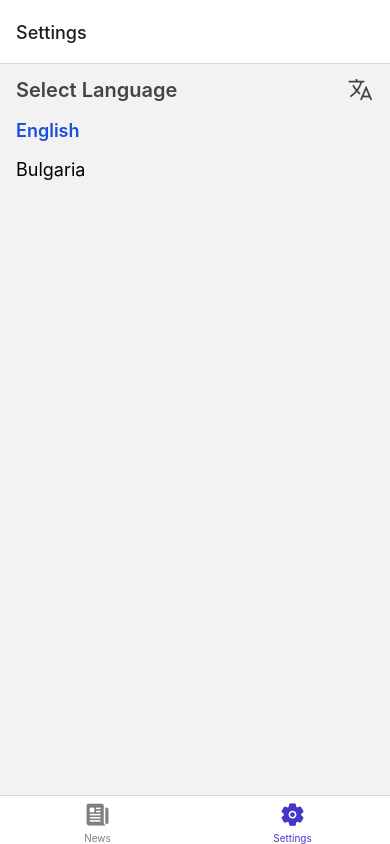
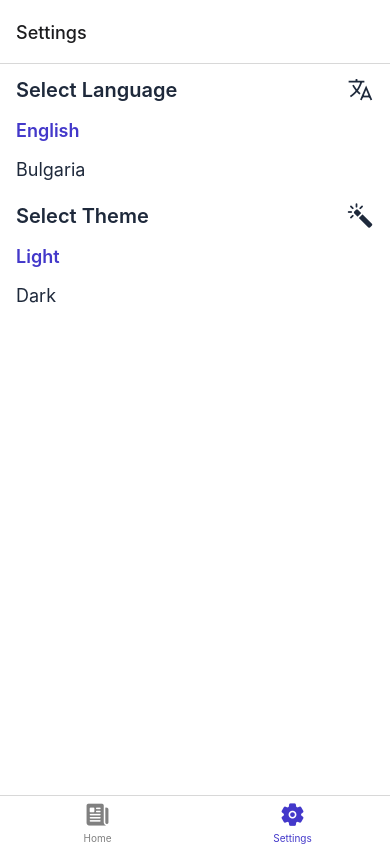
Before and after one commit to Adityacs001/app-newsfeed-mobile, a React Native app: screen /Settings in a window 390 px wide. Built offline with nearby package versions, Linux system fonts and the light colour scheme; no server answers.

Commit message:
Added theme support for dark and light mode. Theme can be changed from setting tab

```diff
--- a/App.tsx
+++ b/App.tsx
@@ -3,6 +3,7 @@ import { NavigationContainer } from "@react-navigation/native";
 import { createNativeStackNavigator } from "@react-navigation/native-stack";
 import { createBottomTabNavigator } from "@react-navigation/bottom-tabs";
 import { Ionicons } from "@expo/vector-icons";
+import { ThemeProvider } from "./Theme";
 
 import Home from "./Home";
 import Details from "./Details";
@@ -35,6 +36,7 @@ function SettingsStackScreen() {
 export default function App() {
   return (
     <NavigationContainer>
+      <ThemeProvider>
         {/* <Stack.Navigator initialRouteName="Home">
         <Stack.Screen
           name="Home"
@@ -50,8 +52,10 @@ export default function App() {
         <Tab.Navigator
           screenOptions={({ route }) => ({
             tabBarIcon: ({ focused, color, size }) => {
-            if (route.name === "News") {
-              return <Ionicons name={"newspaper"} size={size} color={color} />;
+              if (route.name === "Home") {
+                return (
+                  <Ionicons name={"newspaper"} size={size} color={color} />
+                );
               } else if (route.name === "Settings") {
                 return <Ionicons name={"settings"} size={size} color={color} />;
               }
@@ -61,9 +65,10 @@ export default function App() {
             headerShown: false,
           })}
         >
-        <Tab.Screen name="News" component={NewsStackScreen} />
+          <Tab.Screen name="Home" component={NewsStackScreen} />
           <Tab.Screen name="Settings" component={SettingsStackScreen} />
         </Tab.Navigator>
+      </ThemeProvider>
     </NavigationContainer>
   );
 }
--- a/Details.tsx
+++ b/Details.tsx
@@ -3,6 +3,7 @@ import * as React from "react";
 import { View, Text, StyleSheet, Image, ScrollView } from "react-native";
 import News from "./model/news";
 import Footer from "./Footer";
+import { ThemeContext } from "./Theme";
 
 const getFormattedDate = (input: string): string => {
   let formatteddate: string = input;
@@ -15,14 +16,23 @@ const getFormattedDate = (input: string): string => {
 
 const Details = ({ route, navigation }: { route: any; navigation: any }) => {
   const news = route.params as News;
+  const { theme } = React.useContext(ThemeContext);
 
   return (
-    <ScrollView style={styles.wrapper}>
-      <Text style={styles.title}>{news?.title}</Text>
-      <Text style={styles.content}>{news?.content}</Text>
+    <ScrollView
+      style={[styles.wrapper, { backgroundColor: theme.backgroundColor }]}
+    >
+      <Text style={[styles.title, { color: theme.color }]}>{news?.title}</Text>
+      <Text style={[styles.content, { color: theme.color }]}>
+        {news?.content}
+      </Text>
       <View style={styles.publishedon}>
-        <Text style={[styles.description, styles.author]}>
-          <Text style={[styles.title, { color: "#000", fontWeight: "normal" }]}>
+        <Text
+          style={[styles.description, styles.author, { color: theme.color }]}
+        >
+          <Text
+            style={[styles.title, { color: theme.color, fontWeight: "normal" }]}
+          >
             Published on :{" "}
           </Text>
           {getFormattedDate(news?.publishedAt)}
@@ -34,10 +44,14 @@ const Details = ({ route, navigation }: { route: any; navigation: any }) => {
           uri: news.urlToImage,
         }}
       />
-      <Text style={styles.description}>{news?.description}</Text>
+      <Text style={[styles.description, { color: theme.color }]}>
+        {news?.description}
+      </Text>
       <View style={styles.credits}>
-        <Text style={[styles.description, styles.author]}>
-          <Text style={[styles.title, { color: "#000" }]}>By</Text>{" "}
+        <Text
+          style={[styles.description, styles.author, { color: theme.color }]}
+        >
+          <Text style={[styles.title, { color: theme.color }]}>By</Text>{" "}
           {news?.author}
         </Text>
       </View>
--- a/Home.tsx
+++ b/Home.tsx
@@ -14,6 +14,7 @@ import {
 import "./Localize";
 import { useTranslation } from "react-i18next";
 import News from "./model/news";
+import { ThemeContext } from "./Theme";
 
 import Footer from "./Footer";
 
@@ -42,6 +43,8 @@ const Item = ({
 );
 
 export default function Home({ navigation }: { navigation: any }) {
+  const { theme } = React.useContext(ThemeContext);
+
   const { t, i18n } = useTranslation();
 
   const [isLoading, setIsLoading] = React.useState<boolean>(false);
@@ -84,8 +87,12 @@ export default function Home({ navigation }: { navigation: any }) {
 
   const renderItem = ({ item }: { item: News }) => {
     const backgroundColor =
-      item.title === selectednews?.title ? "#C7D2FE" : "#E2E8F0";
-    const color = item.title === selectednews?.title ? "#4338CA" : "#334155";
+      item.title === selectednews?.title
+        ? theme.backgroundCardSelected
+        : theme.backgroundCard;
+
+    const color =
+      item.title === selectednews?.title ? theme.highligthedcolor : theme.color;
 
     return (
       <Item
@@ -100,7 +107,9 @@ export default function Home({ navigation }: { navigation: any }) {
   };
 
   return (
-    <SafeAreaView style={styles.container}>
+    <SafeAreaView
+      style={[styles.container, { backgroundColor: theme.backgroundColor }]}
+    >
       <View style={styles.wrapper}>
         {isLoading ? (
           <Text>Loading...</Text>
@@ -108,8 +117,14 @@ export default function Home({ navigation }: { navigation: any }) {
           <View style={styles.listwrapper}>
             <TextInput
               onChangeText={setSearchTerm}
-              style={[styles.search, !!searchterm && styles.search_focused]}
+              style={[
+                styles.search,
+                !!searchterm && styles.search_focused,
+                { color: theme.color },
+                { borderColor: theme.borderColor },
+              ]}
               placeholder={t("searchnews")}
+              placeholderTextColor={theme.color}
             />
             <FlatList
               style={styles.list}
--- a/Localize.tsx
+++ b/Localize.tsx
@@ -10,6 +10,7 @@ i18n.use(initReactI18next).init({
         refresh: "Refresh",
         searchnews: "Search news by title ...",
         selectlanguage: "Select Language",
+        selecttheme: "Select Theme",
       },
     },
     bg: {
@@ -19,6 +20,7 @@ i18n.use(initReactI18next).init({
         refresh: "Опресняване",
         searchnews: "Търсене на новини по заглавие ...",
         selectlanguage: "Избери език",
+        selecttheme: "Изберете тема",
       },
     },
   },
--- a/Settings.tsx
+++ b/Settings.tsx
@@ -3,9 +3,11 @@ import { Ionicons } from "@expo/vector-icons";
 import { View, Text, StyleSheet, Pressable } from "react-native";
 import { useTranslation } from "react-i18next";
 import { LANGUAGES } from "./Localize";
+import { ThemeContext } from "./Theme";
 
 const Settings = ({ route, navigation }: { route: any; navigation: any }) => {
   const { t, i18n } = useTranslation();
+  const { dark, theme, toggle } = React.useContext(ThemeContext);
 
   const [locale, setLocale] = React.useState<string>(i18n.language);
 
@@ -14,10 +16,14 @@ const Settings = ({ route, navigation }: { route: any; navigation: any }) => {
   }, [locale]);
 
   return (
-    <View style={styles.container}>
+    <View
+      style={[styles.container, { backgroundColor: theme.backgroundColor }]}
+    >
       <View style={styles.row}>
-        <Text style={styles.title}>{t("selectlanguage")}</Text>
-        <Ionicons color="#444" size={28} name="ios-language-outline" />
+        <Text style={[styles.title, { color: theme.color }]}>
+          {t("selectlanguage")}
+        </Text>
+        <Ionicons color={theme.color} size={28} name="ios-language-outline" />
       </View>
 
       {LANGUAGES.map((language) => {
@@ -26,14 +32,52 @@ const Settings = ({ route, navigation }: { route: any; navigation: any }) => {
         return (
           <Pressable
             key={language.code}
-            style={styles.buttonContainer}
+            style={[
+              styles.buttonContainer,
+              { backgroundColor: theme.backgroundColor },
+            ]}
             disabled={selectedLanguage}
             onPress={() => setLocale(language.code)}
           >
             <Text
-              style={[selectedLanguage ? styles.selectedText : styles.text]}
+              style={[
+                selectedLanguage
+                  ? [styles.selectedText, { color: theme.highligthedcolor }]
+                  : [styles.text, { color: theme.color }],
+              ]}
             >
               {language.label}
+            </Text>
+          </Pressable>
+        );
+      })}
+
+      <View style={[styles.row, { marginTop: 16 }]}>
+        <Text style={[styles.title, { color: theme.color }]}>
+          {t("selecttheme")}
+        </Text>
+        <Ionicons color={theme.color} size={28} name="ios-color-wand" />
+      </View>
+      {["Light", "Dark"].map((selectedtheme) => {
+        const selected =
+          selectedtheme.toString().toLowerCase() ===
+          theme.name.toString().toLowerCase();
+
+        return (
+          <Pressable
+            key={selectedtheme}
+            style={styles.buttonContainer}
+            disabled={selected}
+            onPress={() => toggle()}
+          >
+            <Text
+              style={[
+                selected
+                  ? [styles.selectedText, { color: theme.highligthedcolor }]
+                  : [styles.text, { color: theme.color }],
+              ]}
+            >
+              {selectedtheme}
             </Text>
           </Pressable>
         );
@@ -45,6 +89,7 @@ const styles = StyleSheet.create({
   container: {
     paddingTop: 10,
     paddingHorizontal: 16,
+    flex: 1,
   },
   row: {
     flexDirection: "row",
--- /dev/null
+++ b/Theme.tsx
@@ -0,0 +1,48 @@
+import * as React from "react";
+const themes = {
+  dark: {
+    name: "dark",
+    backgroundColor: "#334155",
+    color: "#fff",
+    highligthedcolor: "#C7D2FE",
+
+    borderColor: "#E2E8F0",
+    backgroundCard: "#475569",
+    backgroundCardSelected: "#334155",
+  },
+  light: {
+    name: "light",
+    backgroundColor: "#fff",
+    color: "#1E293B",
+    highligthedcolor: "#4338CA",
+
+    borderColor: "#1D4ED8",
+    backgroundCard: "#CBD5E1",
+    backgroundCardSelected: "#E2E8F0",
+  },
+};
+
+const initialState = {
+  dark: false,
+  theme: themes.light,
+  toggle: () => {},
+};
+const ThemeContext = React.createContext(initialState);
+
+const ThemeProvider = ({ children }: { children: any }) => {
+  const [dark, setDark] = React.useState(false);
+
+  const toggle = () => {
+    setDark(!dark);
+  };
+
+  const theme = dark ? themes.dark : themes.light;
+
+  return (
+    <ThemeContext.Provider value={{ dark, theme, toggle }}>
+      {children}
+    </ThemeContext.Provider>
+  );
+};
+
+export { ThemeProvider, ThemeContext };
```
Lines whose indentation alone changed are shown as unchanged.
